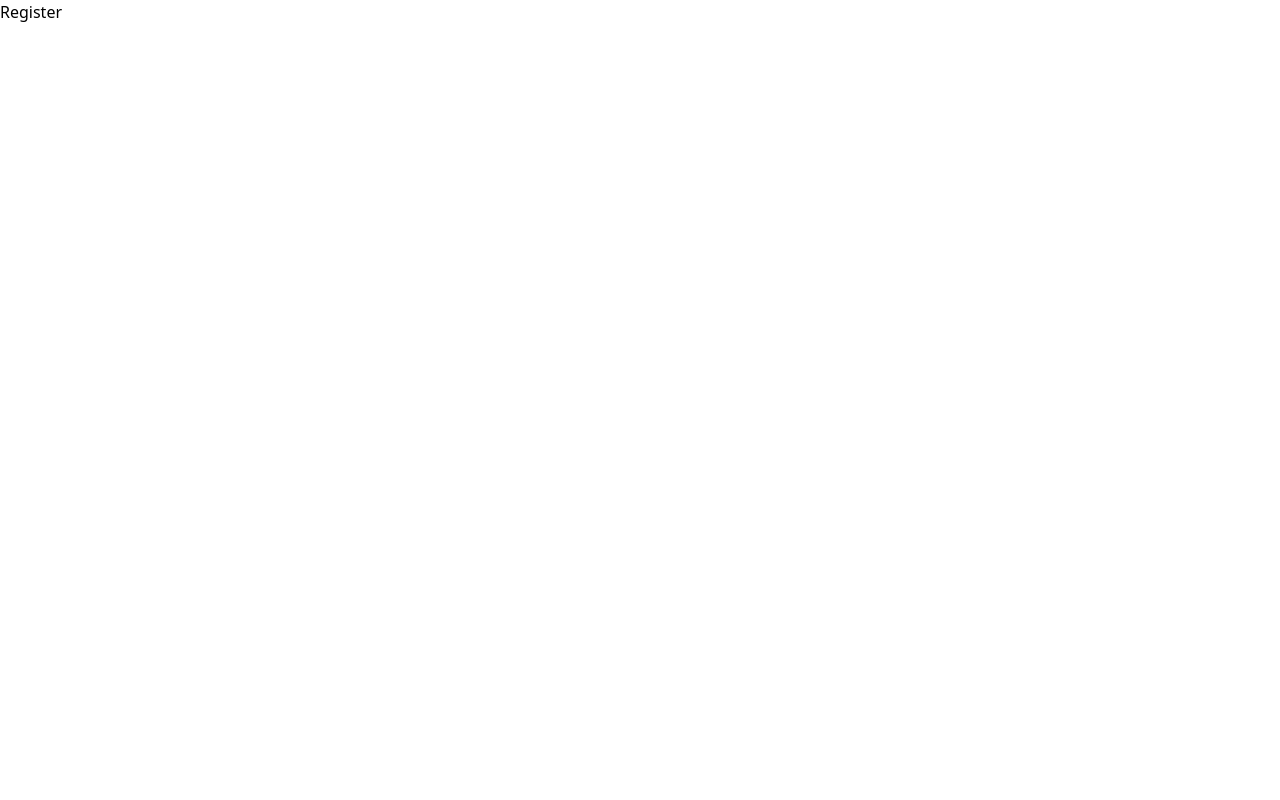
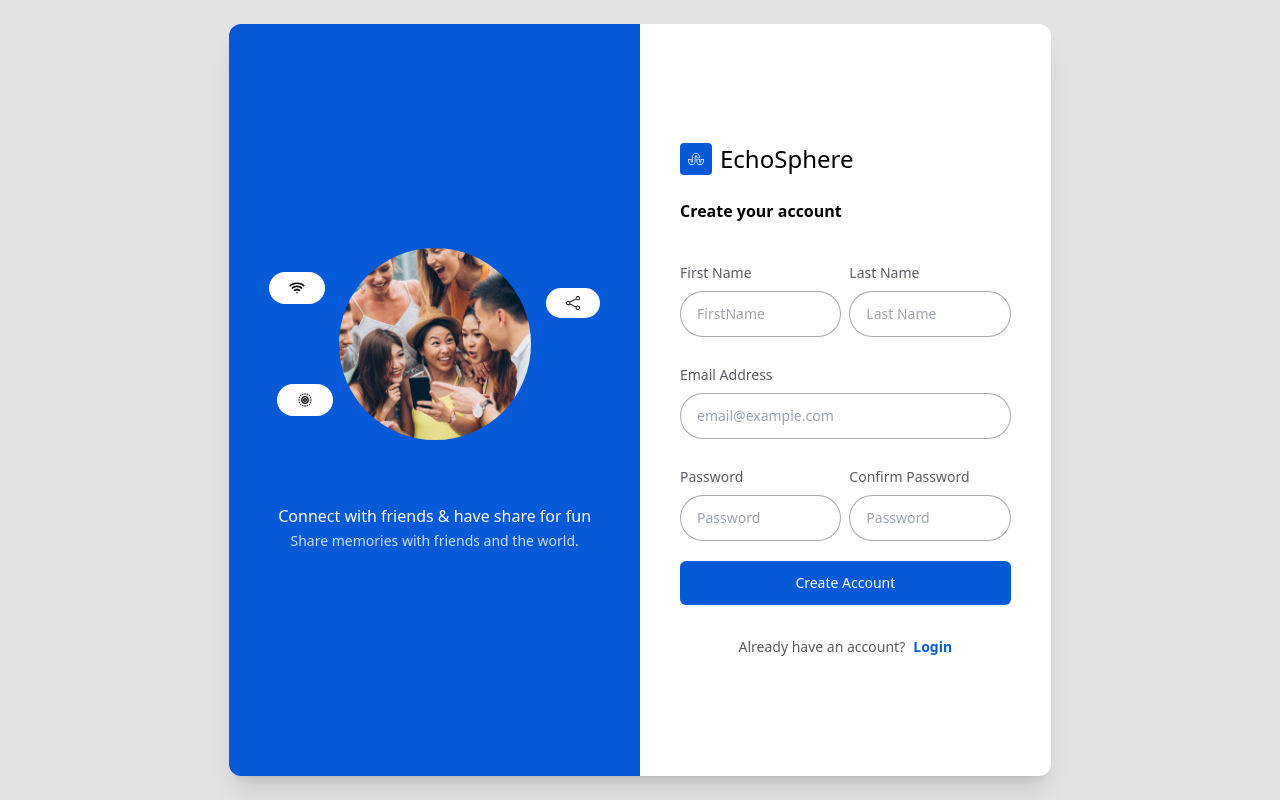
Before and after one commit to JasirV/Project, a React (Create React App) app in the folder Client/: page /register in a window 1280 px wide. Built offline with nearby package versions, Linux system fonts and the light colour scheme.

Commit message:
Register

```diff
--- a/Client/src/pages/Register.jsx
+++ b/Client/src/pages/Register.jsx
@@ -1,9 +1,104 @@
-import React from 'react'
+import React, { useState } from 'react'
+import { Link } from 'react-router-dom'
+import { useDispatch } from 'react-redux'
+import { useForm } from 'react-hook-form'
+import { BsShare } from "react-icons/bs";
+import { CgLivePhoto } from "react-icons/cg";
+import { ImConnection } from 'react-icons/im'
+import { SlSocialStumbleupon } from "react-icons/sl";
+import TextInput from '../components/TextInput';
+import Loading from '../components/Loading';
+import CustomeButton from '../components/CustomeButton';
+import BgImage from '../assets/social-media-cropped.png';
+const Register = () => {
+  const {
+    register, handleSubmit,
+    getValues,
+    formState: { errors },
+  } = useForm({
+    mode: "onChange"
+  })
+  const onSubmit = async (data) => {
 
-const Register = () => {
+  }
+  const [errMsg, setErrMsg] = useState("")
+  const [submit, setSubmit] = useState(false)
+  const dispatch = useDispatch()
   return (
-    <div>Register</div>
+    <div className='bg-bgColor w-full h-screen flex items-center justify-center p-6'>
+      <div className='w-full md:w-2/3 h-fit lg:h-full 2xl:h-5/6 py-8 lg:py-0 flex flex-row-reverse bg-primary rounded-xl overflow-hidden shadow-xl'>
+        {/* LEFT */}
+        <div className='w-full lg:w-1/2 h-full p-10 2xl:px-20 flex flex-col justify-center'>
+          <div className='w-full flex gap-2 items-center mb-6'>
+            <div className='p-2 bg-[#065ad8] rounded text-white'>
+              <SlSocialStumbleupon />
+            </div>
+            <span className='text-2xl texxt-[#065ad8]'>EchoSphere
+
+            </span>
+          </div>
+          <p className='text-ascent-1 text-base font-semibold'>
+            Create your account
+          </p>
+          <form className='py-8 flex flex-col gap-5' onSubmit={handleSubmit(onSubmit)}>
+            <div className='w-full flex flex-col lg:flex-row gap-1 md:gap-2'>
+              <TextInput name="firstName" placeholder="FirstName" label="First Name" type="fristName" register={register("firstName", { required: "First Name is required" })} styles='w-full rounded-full' labelStyle='ml-2' error={errors.firstName ? errors.firstName?.message : ""} />
+              <TextInput name="LastName" placeholder="Last Name" label="Last Name" type="lastName" register={register("lastName", { required: "Last Name Address is required" })} styles='w-full rounded-full' labelStyle='ml-2' error={errors.lastName ? errors.lastName?.message : ""} />
+            </div>
+            <TextInput name="email" placeholder="email@example.com" label="Email Address" type="email" register={register("email", { required: "Email Address is required" })} styles='w-full rounded-full' labelStyle='ml-2' error={errors.email ? errors.email.message : ""} />
+            <div className='w-full flex flex-col lg:flex-row gap-1 md:gap-2'>
+              <TextInput name="password" placeholder="Password" label="Password" type="Password" register={register("password", { required: "Password is required" })} styles='w-full rounded-full' labelStyle='ml-2' error={errors.password ? errors.password?.message : ""} />
+              <TextInput name="password" placeholder="Password" label="Confirm Password" type="Password" register={register("cpassword", {
+                validate: (value) => {
+                  const { password } = getValues();
+                  if (password != value) {
+                    return "Passwords do no match"
+                  }
+                }
+              })} styles='w-full rounded-full' labelStyle='ml-2' error={errors.cpassword && errors.cpassword.type === "validate" ? errors.password?.message : ""} />
+            </div>
+
+            {errMsg?.message && (
+              <span className={`text-sm ${errMsg?.status === "failed" ? "text-[#f64949fe]" : "text-[#2ba150fe]"}mt-0.5`}>
+                {errMsg?.message}
+              </span>
+            )}
+            {submit ? <Loading /> : <CustomeButton type="submit" containerStyle={`inline-flex justify-center rounded-md bg-blue px-8 py-3 text-sm font-medium text-white outline-none `} titile='Create Account' />}
+          </form>
+
+          <p className='text-ascent-2 text-sm text-center'>
+            Already have an account?
+            <Link to='/login' className='text-[#065ad8] font-semibold ml-2 cursor-pointer'>Login
+            </Link>
+          </p>
+        </div>
+        {/* RIGHT */}
+        <div className='hidden lg:flex w-1/2 h-full flex-col items-center justify-center bg-blue'>
+          <div className='relative w-full flex items-center justify-center'>
+            <img src={BgImage} alt="bgImage" className='w-48 2xl:w-64 h-48 2xl:h-64 rounded-full object-cover' />
+            <div className='absolute flex items-center gap-1 bg-white left-12 bottom-6 py-2 px-5 rounded-full'>
+              <CgLivePhoto />
+            </div>
+
+            <div className='absolute flex items-center gap-1 bg-white left-10 top-6 py-2 px-5 rounded-full'>
+              <ImConnection />
+            </div>
+
+            <div className='absolute flex items-center gap-1 bg-white right-10 top-10  py-2 px-5 rounded-full'>
+              <BsShare size={14} />
+            </div>
+          </div>
+
+          <div className='mt-16 text-center'>
+            <p className='text-white text-base'>Connect with friends & have share for fun</p>
+            <span className='text-sm text-white/80'>Share memories with friends and the world.</span>
+          </div>
+        </div>
+      </div>
+    </div>
   )
 }
 
+
+
 export default Register
```
